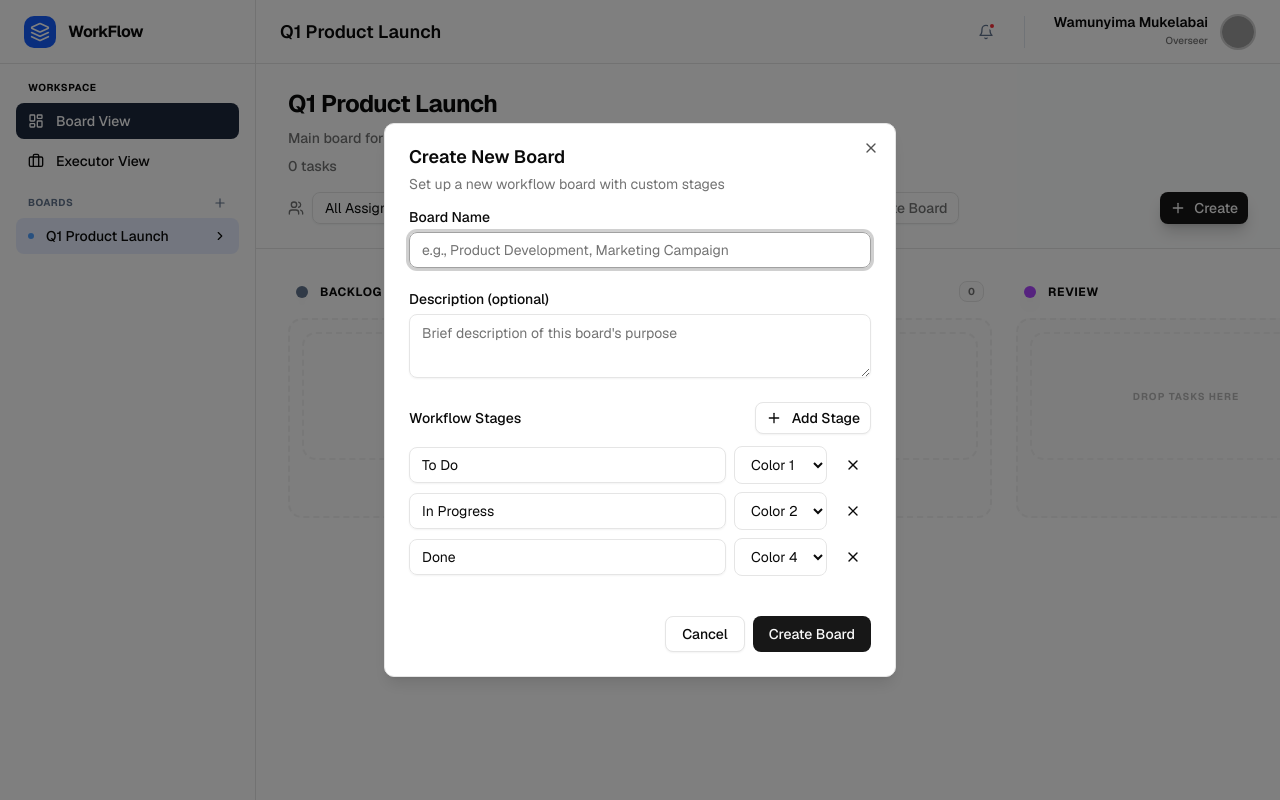
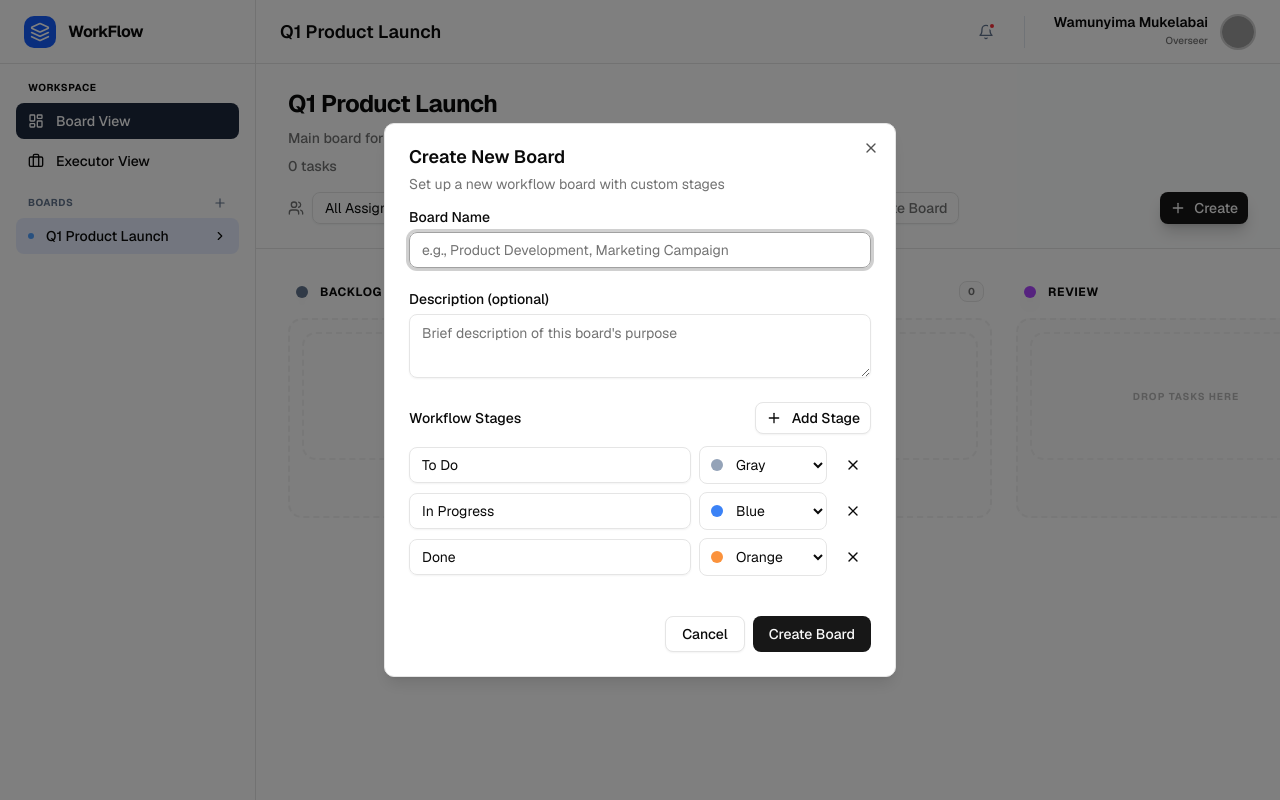
Before and after one commit to wamunyima3/workflow, a Next.js app: page / in a window 1280 px wide. Both pictures are taken after a click on the icon 220 px from the left and 202 px from the top of the page. Built offline with nearby package versions, Linux system fonts and the light colour scheme; grey boxes are pictures that could not be loaded.

Commit message:
feat: show colors when creating dashboard

```diff
--- a/components/create-board-dialog.tsx
+++ b/components/create-board-dialog.tsx
@@ -103,17 +103,49 @@ export function CreateBoardDialog({ open, onOpenChange }: CreateBoardDialogProps
                     onChange={(e) => updateStage(index, "name", e.target.value)}
                     required
                   />
+                  <div className="relative inline-flex items-center">
+                    <div
+                        className="absolute left-3 w-3 h-3 rounded-full pointer-events-none"
+                        style={{
+                          backgroundColor: stage.color.includes('slate') ? '#94a3b8' :
+                              stage.color.includes('blue') ? '#3b82f6' :
+                                  stage.color.includes('purple') ? '#a855f7' :
+                                      stage.color.includes('orange') ? '#fb923c' :
+                                          stage.color.includes('green') ? '#10b981' : '#94a3b8'
+                        }}
+                    />
                     <select
                         value={stage.color}
                         onChange={(e) => updateStage(index, "color", e.target.value)}
-                    className="px-3 py-2 border rounded-md text-sm"
+                        className="pl-8 pr-3 py-2 border rounded-md text-sm w-32"
                     >
                       {DEFAULT_STAGE_COLORS.map((color, i) => (
-                      <option key={i} value={color}>
-                        Color {i + 1}
+                          <option
+                              key={i}
+                              value={color}
+                              style={{
+                                paddingLeft: '24px',
+                                backgroundImage: `radial-gradient(circle, ${
+                                    color.includes('slate') ? '#94a3b8' :
+                                        color.includes('blue') ? '#3b82f6' :
+                                            color.includes('purple') ? '#a855f7' :
+                                                color.includes('orange') ? '#fb923c' :
+                                                    color.includes('green') ? '#10b981' : '#94a3b8'
+                                } 40%, transparent 40%)`,
+                                backgroundSize: '12px 12px',
+                                backgroundPosition: '6px center',
+                                backgroundRepeat: 'no-repeat'
+                              }}
+                          >
+                            {color.includes('slate') ? 'Gray' :
+                                color.includes('blue') ? 'Blue' :
+                                    color.includes('purple') ? 'Purple' :
+                                        color.includes('orange') ? 'Orange' :
+                                            color.includes('green') ? 'Green' : `Color ${i + 1}`}
                           </option>
                       ))}
                     </select>
+                  </div>
                   {stages.length > 2 && (
                     <Button type="button" variant="ghost" size="icon" onClick={() => removeStage(index)}>
                       <X size={16} />
```
Lines whose indentation alone changed are shown as unchanged.
